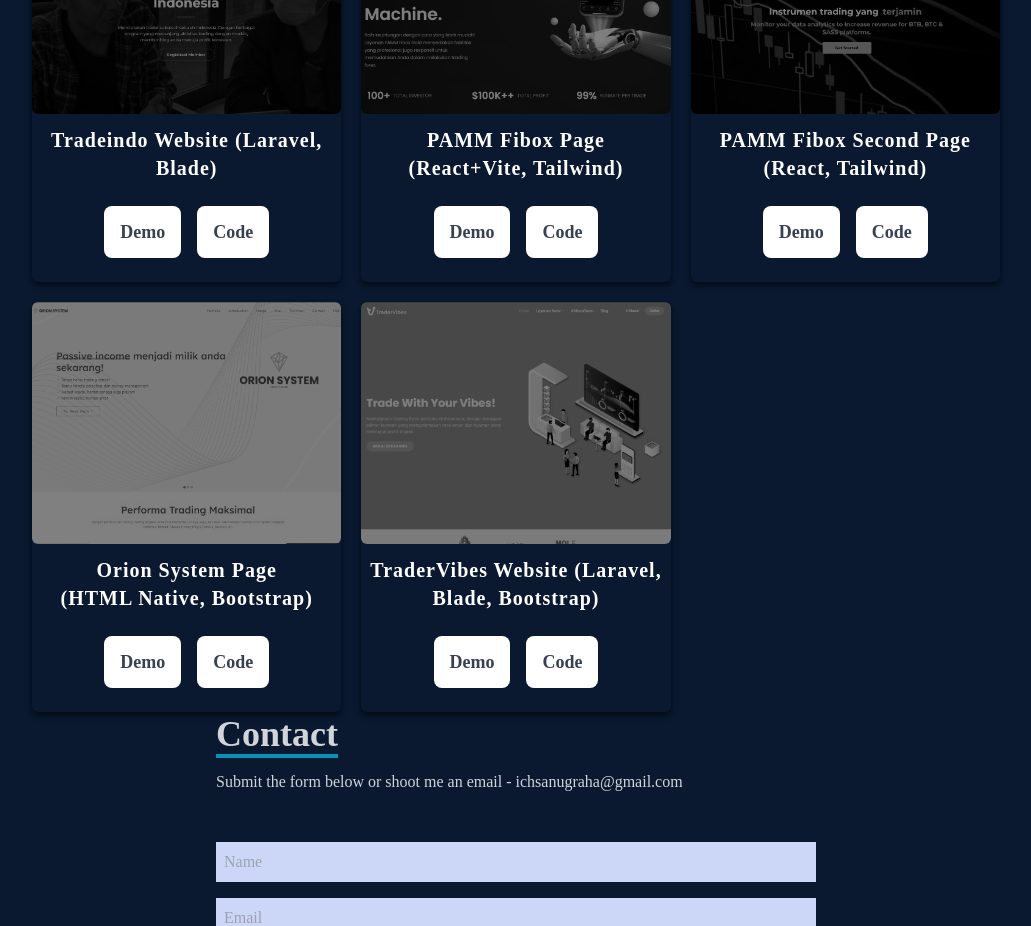
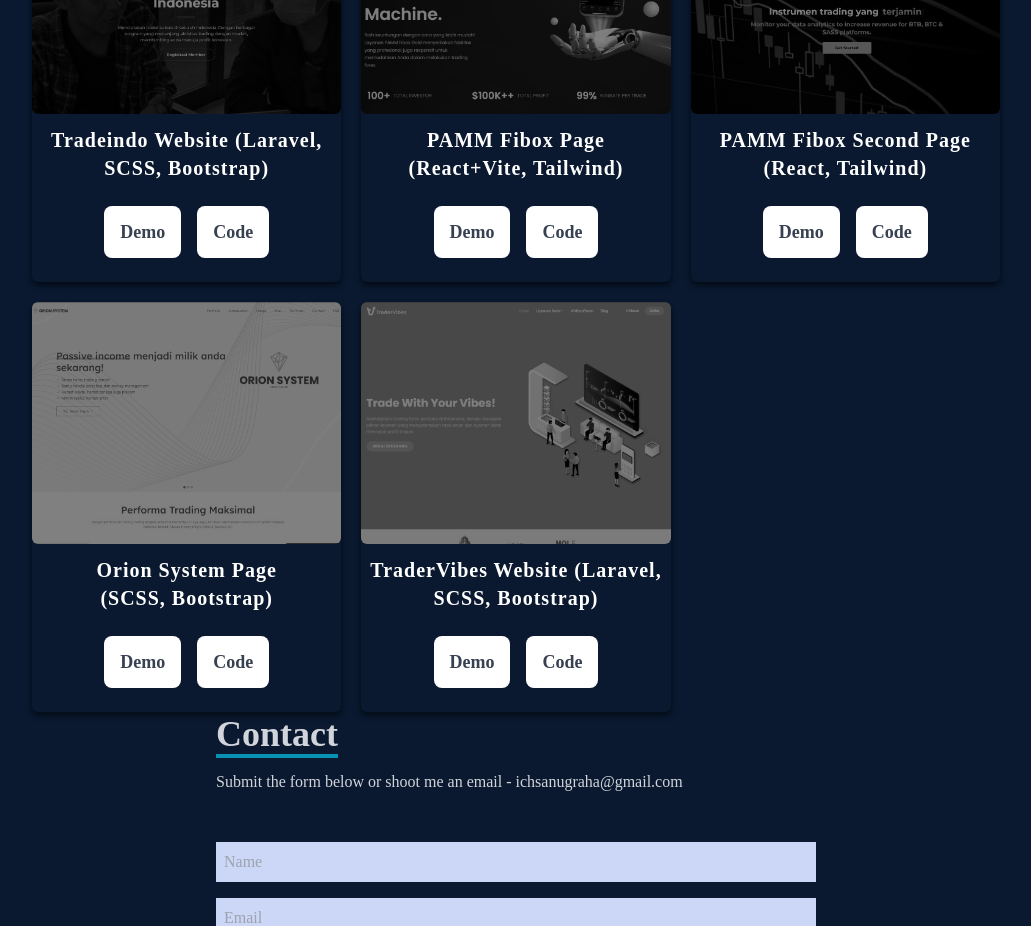
Before and after one commit to ichsanrchmn/my-portfolio, a React (Create React App) app: page / in a window 1280 px wide. Shown: the part 2580-3506 px from the top of the page, without its empty margins (124-1155 px from the left). Built offline with nearby package versions, Linux system fonts and the light colour scheme.

Commit message:
mengubah detail pada Work section

```diff
--- a/src/components/Work.jsx
+++ b/src/components/Work.jsx
@@ -17,7 +17,7 @@ const Work = () => {
             <div className="grayscale filter brightness-50 group-hover:grayscale-0 group-hover:filter-none duration-500">
             <img className="w-full mx-auto mb-3 rounded-md duration-500" src={porto1} alt="Tradeindo Website" />
             </div>
-              <span className="text-xl font-bold text-white tracking-wider">Tradeindo Website (Laravel, Blade)</span><br />
+              <span className="text-xl font-bold text-white tracking-wider">Tradeindo Website (Laravel, SCSS, Bootstrap)</span><br />
                 <a href="/">
                   <button className="my-6 rounded-lg px-4 py-3 m-2 bg-white text-gray-700 font-bold text-lg hover:bg-[#d8b963] hover:text-white duration-300">Demo</button>
                 </a>
@@ -56,7 +56,7 @@ const Work = () => {
           <div className="grayscale filter brightness-50 group-hover:grayscale-0 group-hover:filter-none duration-500">
             <img className="w-full mx-auto mb-3 rounded-md duration-500" src={porto4} alt="Orion System Page" />
           </div>
-              <span className="text-xl font-bold text-white tracking-wider">Orion System Page<br />(HTML Native, Bootstrap)</span><br />
+              <span className="text-xl font-bold text-white tracking-wider">Orion System Page<br />(SCSS, Bootstrap)</span><br />
                 <a href="/">
                   <button className="my-6 rounded-lg px-4 py-3 m-2 bg-white text-gray-700 font-bold text-lg hover:bg-[#d8b963] hover:text-white duration-300">Demo</button>
                 </a>
@@ -69,7 +69,7 @@ const Work = () => {
           <div className="grayscale filter brightness-50 group-hover:grayscale-0 group-hover:filter-none duration-500">
             <img className="w-full mx-auto mb-3 rounded-md duration-500" src={porto5} alt="TradeVibes Website" />
           </div>
-              <span className="text-xl font-bold text-white tracking-wider">TraderVibes Website (Laravel, Blade, Bootstrap)</span><br />
+              <span className="text-xl font-bold text-white tracking-wider">TraderVibes Website (Laravel, SCSS, Bootstrap)</span><br />
                 <a href="/">
                   <button className="my-6 rounded-lg px-4 py-3 m-2 bg-white text-gray-700 font-bold text-lg hover:bg-[#d8b963] hover:text-white duration-300">Demo</button>
                 </a>
```
